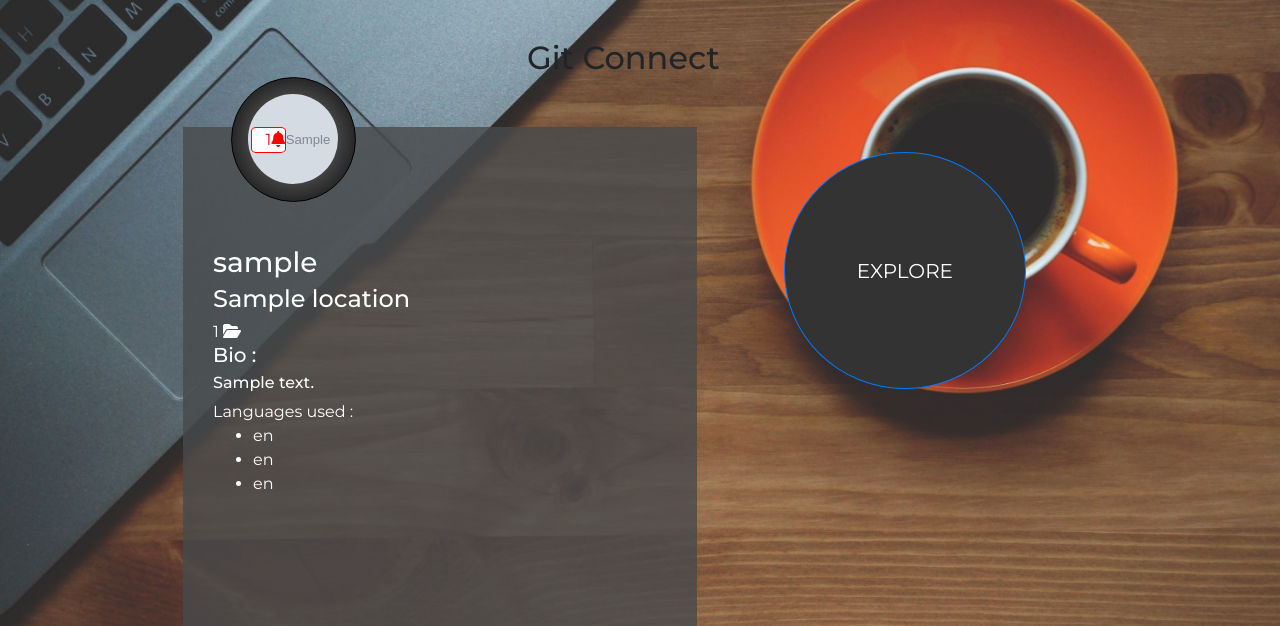
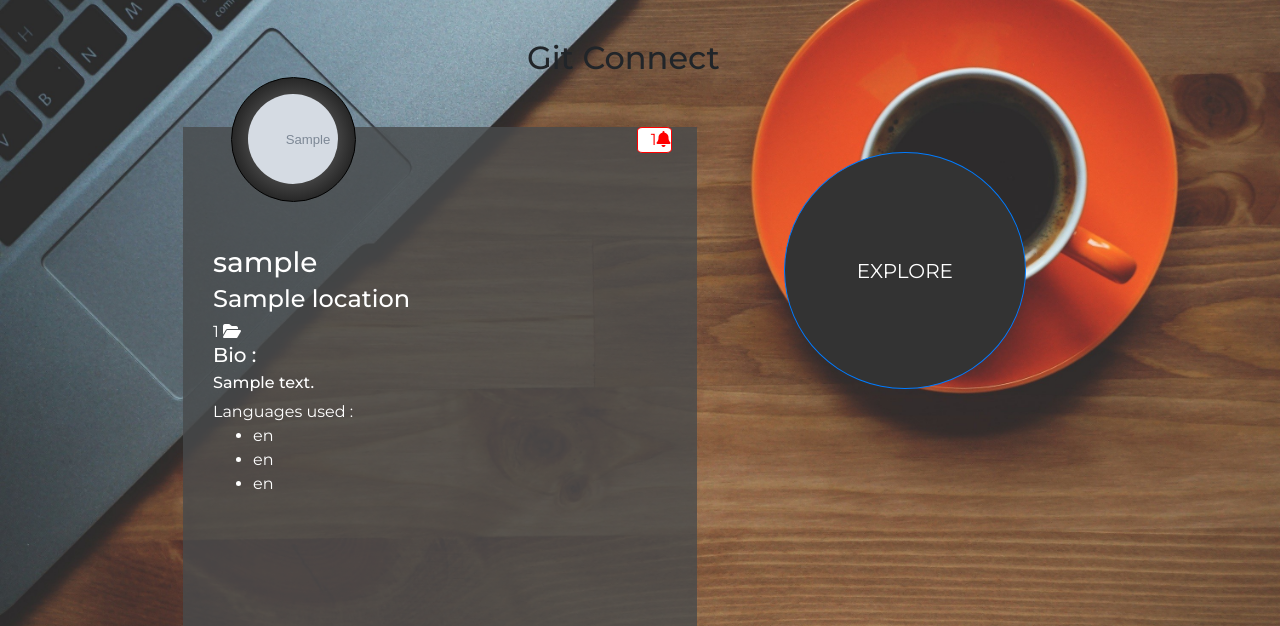
Before and after one commit to cpl/hacksheffield2017, a Flask app: template our_lord_and_saviour_python/templates/app/profile.html in a window 1280 px wide. Shown: the part 69-695 px from the top of the page. Run offline with Flask 2, Linux system fonts and the light colour scheme; the template is opened without the code that fills it: most values are stand-ins (such as "Sample title", 1, 10 or a date in 2020); grey boxes marked "Sample" are stand-in pictures; some libraries are stand-ins or nearby versions.

Commit message:
Fix notif

```diff
--- a/our_lord_and_saviour_python/templates/app/profile.html
+++ b/our_lord_and_saviour_python/templates/app/profile.html
@@ -54,7 +54,7 @@
 
                                 </div>
                             </div>
-                            <a href="" class=""><div class="col-xl-6"><div class="notifications">{{match_count}}<i class="fa fa-bell" aria-hidden="true"></i></div></div></a>
+                            <div class="col-md-6"><div class="notifications">{{match_count}}<i class="fa fa-bell" aria-hidden="true"></i></div></div>
                         </div>
                         </div>
 
```
